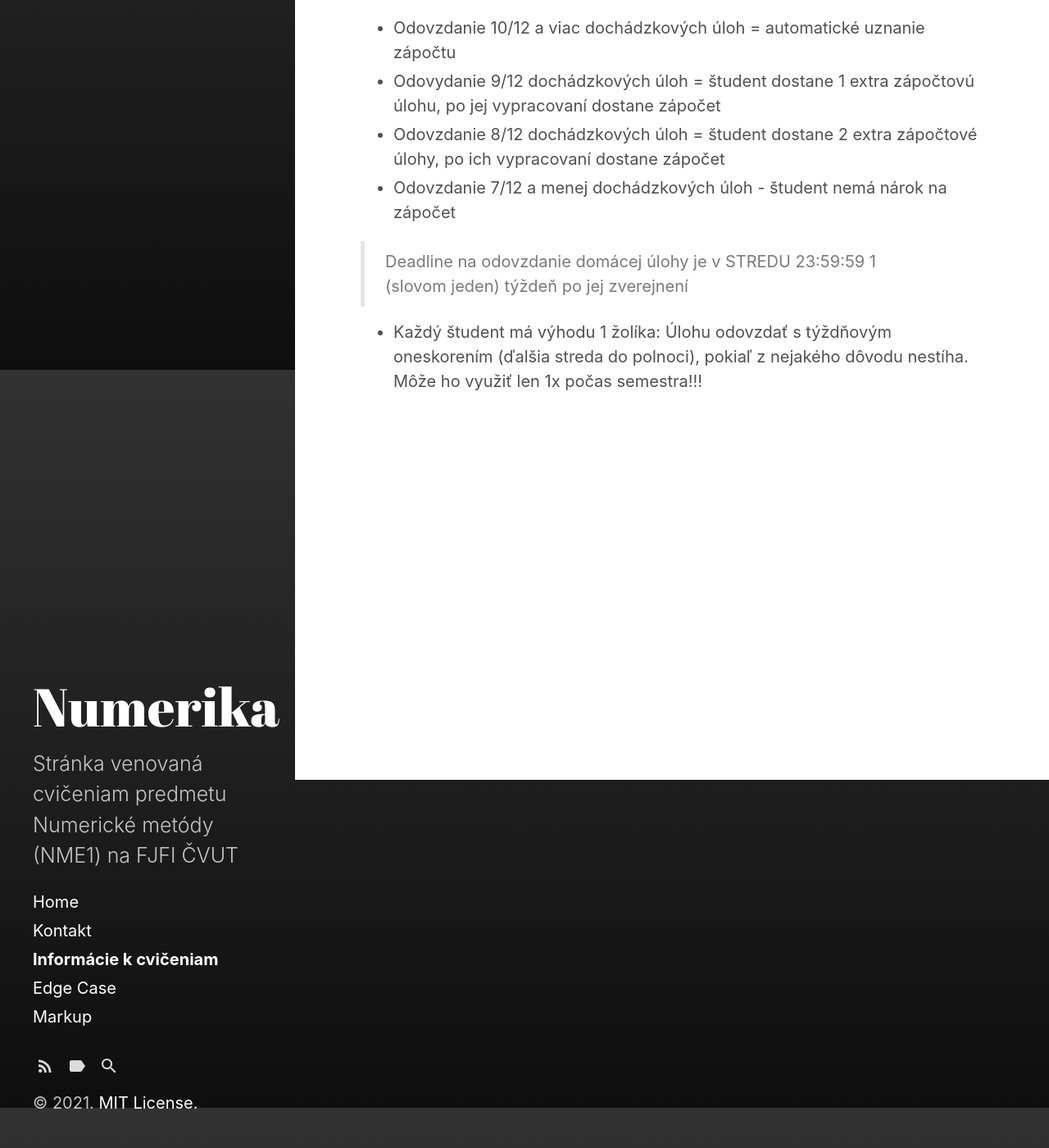
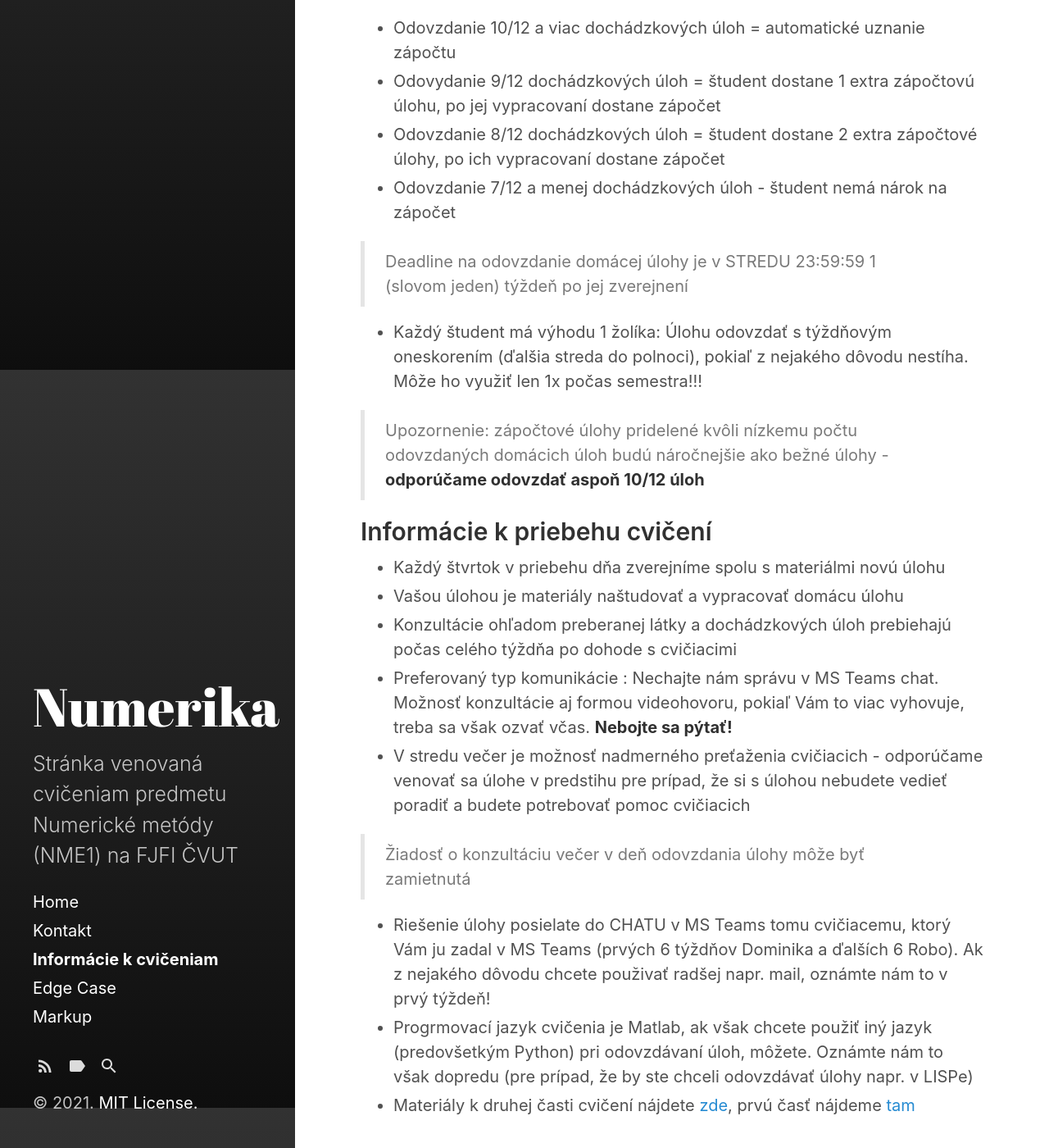
Before and after one commit to babjarob/babjarob-babjarob.github.io, a Jekyll site: the page built from info.md, in a window 1280 px wide and 1400 px high, scrolled down 449 px. Shown: the whole window at 82% size. Built offline with Jekyll 4.4.1, drawn with Linux system fonts in a browser that asks for light colours.

Commit message:
intro part 2

```diff
--- a/info.md
+++ b/info.md
@@ -27,3 +27,30 @@ na cvičení. Zápočet sa bude udeľovať na základe nasledujúcich pravidiel:
  * Každý študent má výhodu 1 žolíka: Úlohu odovzdať s týždňovým oneskorením
  (ďalšia streda do polnoci), pokiaľ z nejakého dôvodu nestíha. Môže ho využiť
  len 1x počas semestra!!!
+
+> Upozornenie: zápočtové úlohy pridelené kvôli nízkemu počtu odovzdaných domácich
+  úloh budú náročnejšie ako bežné úlohy - **odporúčame odovzdať aspoň 10/12 úloh**
+
+## Informácie k priebehu cvičení
+
+ * Každý štvrtok v priebehu dňa zverejníme spolu s materiálmi novú úlohu
+ * Vašou úlohou je materiály naštudovať a vypracovať domácu úlohu
+ * Konzultácie ohľadom preberanej látky a dochádzkových úloh prebiehajú
+   počas celého týždňa po dohode s cvičiacimi
+ * Preferovaný typ komunikácie : Nechajte nám správu v MS Teams chat. Možnosť
+   konzultácie aj formou videohovoru, pokiaľ Vám to viac vyhovuje, treba sa však
+   ozvať včas. **Nebojte sa pýtať!**
+ * V stredu večer je možnosť nadmerného preťaženia cvičiacich - odporúčame venovať sa
+   úlohe v predstihu pre prípad, že si s úlohou nebudete vedieť poradiť a budete potrebovať
+   pomoc cvičiacich
+
+> Žiadosť o konzultáciu večer v deň odovzdania úlohy môže byť zamietnutá
+
+ * Riešenie  úlohy posielate do CHATU v MS Teams tomu cvičiacemu, ktorý Vám ju zadal v MS Teams
+   (prvých 6 týždňov Dominika a ďalších 6 Robo). Ak z nejakého dôvodu  chcete použivať
+   radšej napr. mail, oznámte nám to v prvý týždeň!
+ * Progrmovací jazyk cvičenia je Matlab, ak však chcete použiť iný jazyk (predovšetkým Python)
+   pri odovzdávaní úloh, môžete. Oznámte nám to však dopredu (pre prípad, že by ste chceli
+   odovzdávať úlohy napr. v LISPe)
+ * Materiály k druhej časti cvičení nájdete [zde](babjarob.github.io), prvú časť nájdeme
+   [tam](maslarova.github.io)
```
